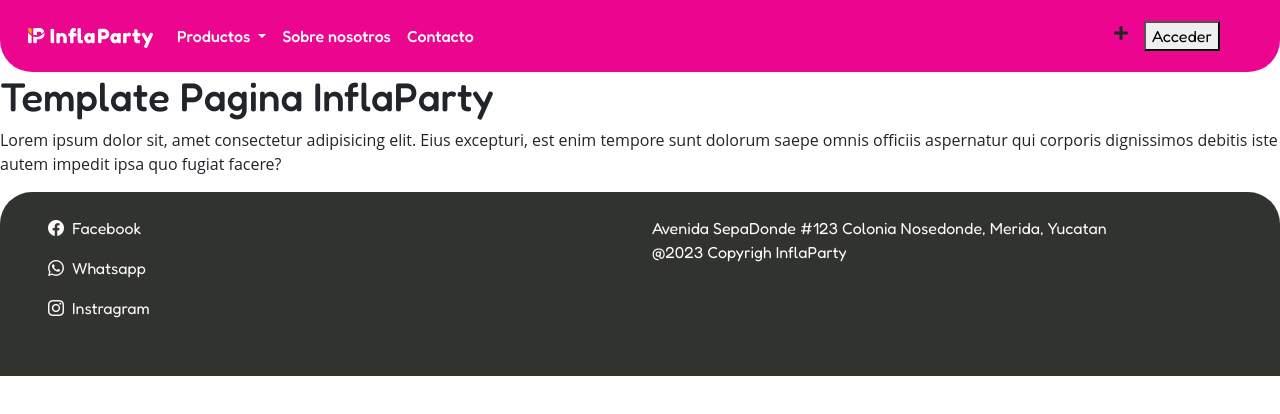
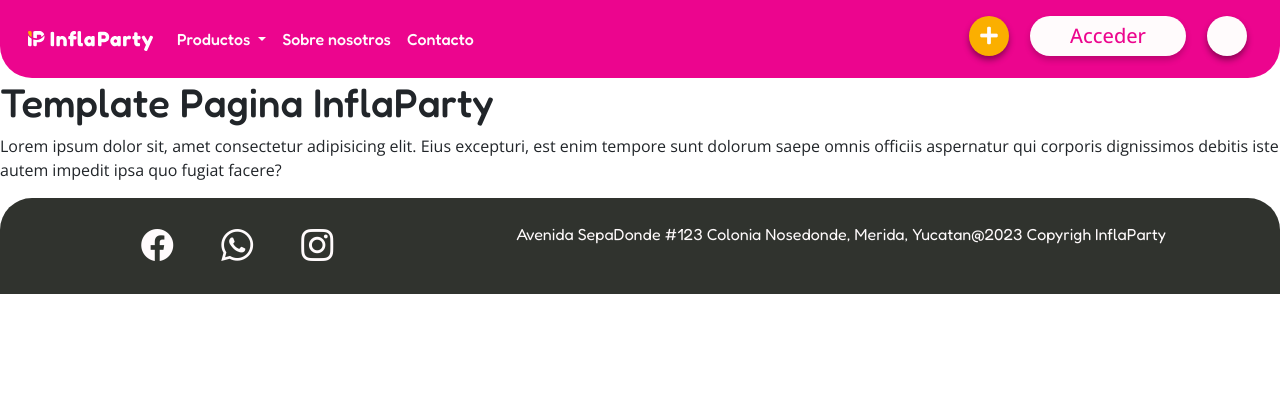
Before and after one commit to axelolea/inflaparty-e-commerce, a plain HTML site: page template.html in a window 1280 px wide. Drawn offline with nearby package versions, Linux system fonts and the light colour scheme.

Commit message:
Mejora de navbar y footer, con template y estilos

```diff
--- a/assets/css/common.css
+++ b/assets/css/common.css
@@ -30,12 +30,20 @@ footer
     font-size: 16px;
     color: var(--white-color);
     background-color: var(--grey-color);
+    padding-top: auto;
+}
+
+.redes
+{
+    font-size: 2rem;
 }
 
 /* Listas enfooter */
 footer ul
 {
     list-style-type: none;
+    text-align: center;
+    vertical-align: middle;
 }
 
 footer ul li {
--- a/assets/templates/footer.html
+++ b/assets/templates/footer.html
@@ -1,27 +1,18 @@
 <!-- Footer -->
 <footer class="container-fluid px-5 py-4 rounded-top-5">
-    <div class="row">
-        <ul class="col-lg-6 col-md-6 col-sm-12 d-flex flex-column gap-0">
-            <li>
-                <a href="#" class="d-flex gap-2">
+    <div class="row gap-4 gap-md-0">
+        <div class="d-flex col-lg-4 col-md-4 col-sm-12 justify-content-evenly justify-content-md-center gap-5 align-items-center redes">
+            <a href="#">
                 <i class="bi bi-facebook"></i>
-                    <p>Facebook</p>
             </a>
-            </li>
-            <li>
-                <a href="#" class="d-flex gap-2">
+            <a href="#">
                 <i class="bi bi-whatsapp"></i>
-                    <p>Whatsapp</p>
             </a>
-            </li>
-            <li>
-                <a href="#" class="d-flex gap-2">
+            <a href="#">
                 <i class="bi bi-instagram"></i>
-                    <p>Instragram</p>
             </a>
-            </li>
-        </ul>
-        <ul class="col-lg-6 col-md-6 col-sm-12">
+        </div>
+        <ul class="d-flex flex-md-row flex-column justify-content-center col-lg-8 col-md-8 col-sm-12">
             <li>Avenida SepaDonde #123 Colonia Nosedonde, Merida, Yucatan</li>
             <li>@2023 Copyrigh InflaParty</li>
         </ul>
--- a/assets/templates/navbar.html
+++ b/assets/templates/navbar.html
@@ -47,7 +47,7 @@
                 </li>
             </ul>
             <div class="d-flex gap-3 flex-column flex-md-row">
-                <a href="/form-product.html">
+                <a href="./form-product.html">
                     <div class="wrapperCarritoEstatico">
                         <div class="buttonCarritoEstatico">
                             <div class="iconSE"><i class="fas fa-plus"></i></div>
--- a/template.html
+++ b/template.html
@@ -15,7 +15,7 @@
     <link rel="stylesheet" href="https://cdn.jsdelivr.net/npm/bootstrap-icons@1.10.5/font/bootstrap-icons.css">
     <link rel="stylesheet" href="https://pro.fontawesome.com/releases/v5.2.0/css/all.css">
     <!--CSS Botones-->
-    <link rel="stylesheet" href="./assets/css/buttones.css">
+    <link rel="stylesheet" href="./assets/css/buttons.css">
     <!-- Local CSS -->
     <link rel="stylesheet" href="assets/css/common.css">
 </head>
@@ -26,7 +26,7 @@
 
     <!-- Bootstrap Scripts -->
     <script src="./assets/js/common.js" type="module"></script>
-    <script src="./assets/js/dialog.js" type="module"></script>
+    <!-- <script src="./assets/js/dialog.js" type="module"></script> -->
     <script src="https://cdn.jsdelivr.net/npm/bootstrap@5.3.0/dist/js/bootstrap.bundle.min.js" integrity="sha384-geWF76RCwLtnZ8qwWowPQNguL3RmwHVBC9FhGdlKrxdiJJigb/j/68SIy3Te4Bkz" crossorigin="anonymous"></script>
 </body>
 </html>
```
Lines whose indentation alone changed are shown as unchanged.
